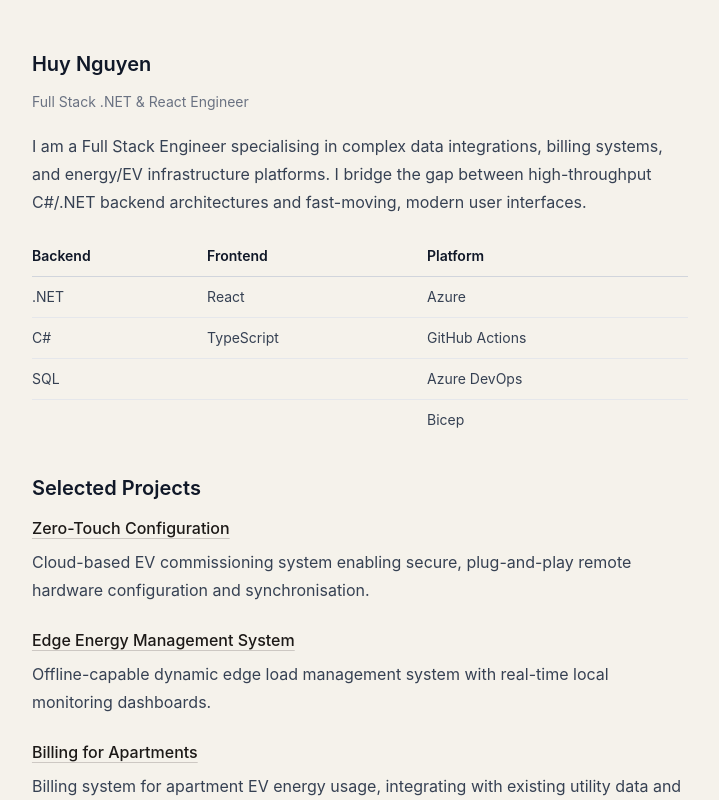
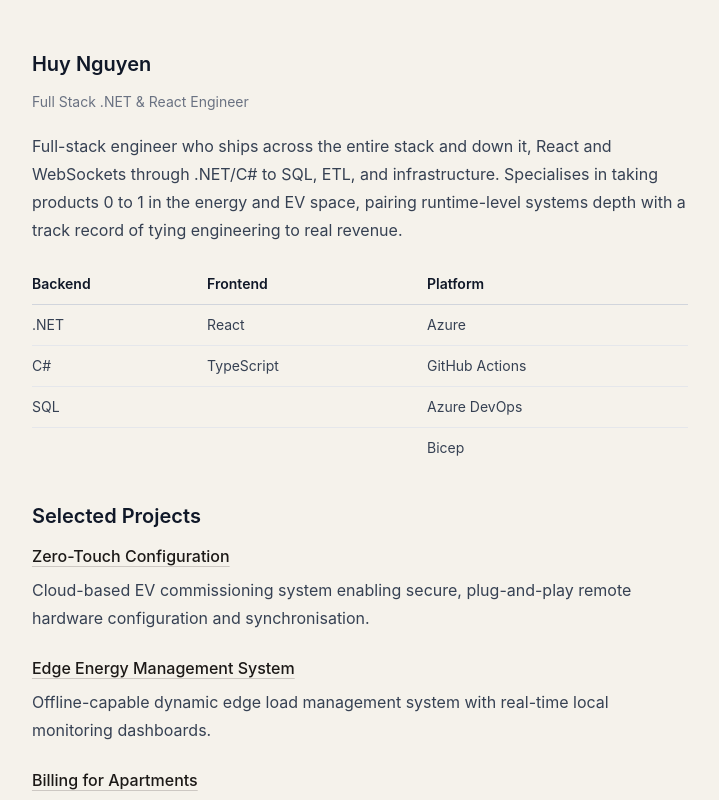
Before and after one commit to HuyNguyenAu/huynguyen-space, a React (Vite) app: page / in a window 1280 px wide. Shown: the top 800 px of the page, without its empty margins (280-999 px from the left). Built offline with nearby package versions, Linux system fonts and the light colour scheme.

Commit message:
fix: Revise personal description for clarity and focus on expertise in energy and EV space

```diff
--- a/src/pages/home.tsx
+++ b/src/pages/home.tsx
@@ -7,10 +7,11 @@ export const HomePage = () => {
       <h3>Huy Nguyen</h3>
       <figcaption>Full Stack .NET & React Engineer</figcaption>
       <p>
-        I am a Full Stack Engineer specialising in complex data
-        integrations, billing systems, and energy/EV infrastructure platforms. I
-        bridge the gap between high-throughput C#/.NET backend architectures and
-        fast-moving, modern user interfaces.
+        Full-stack engineer who ships across the entire stack and down it,
+        React and WebSockets through .NET/C# to SQL, ETL, and infrastructure.
+        Specialises in taking products 0 to 1 in the energy and EV space,
+        pairing runtime-level systems depth with a track record of tying
+        engineering to real revenue.
       </p>
       <table>
         <thead>
```
Also changed, not shown: 1 other file (tests, documents, lock files or other folders).
